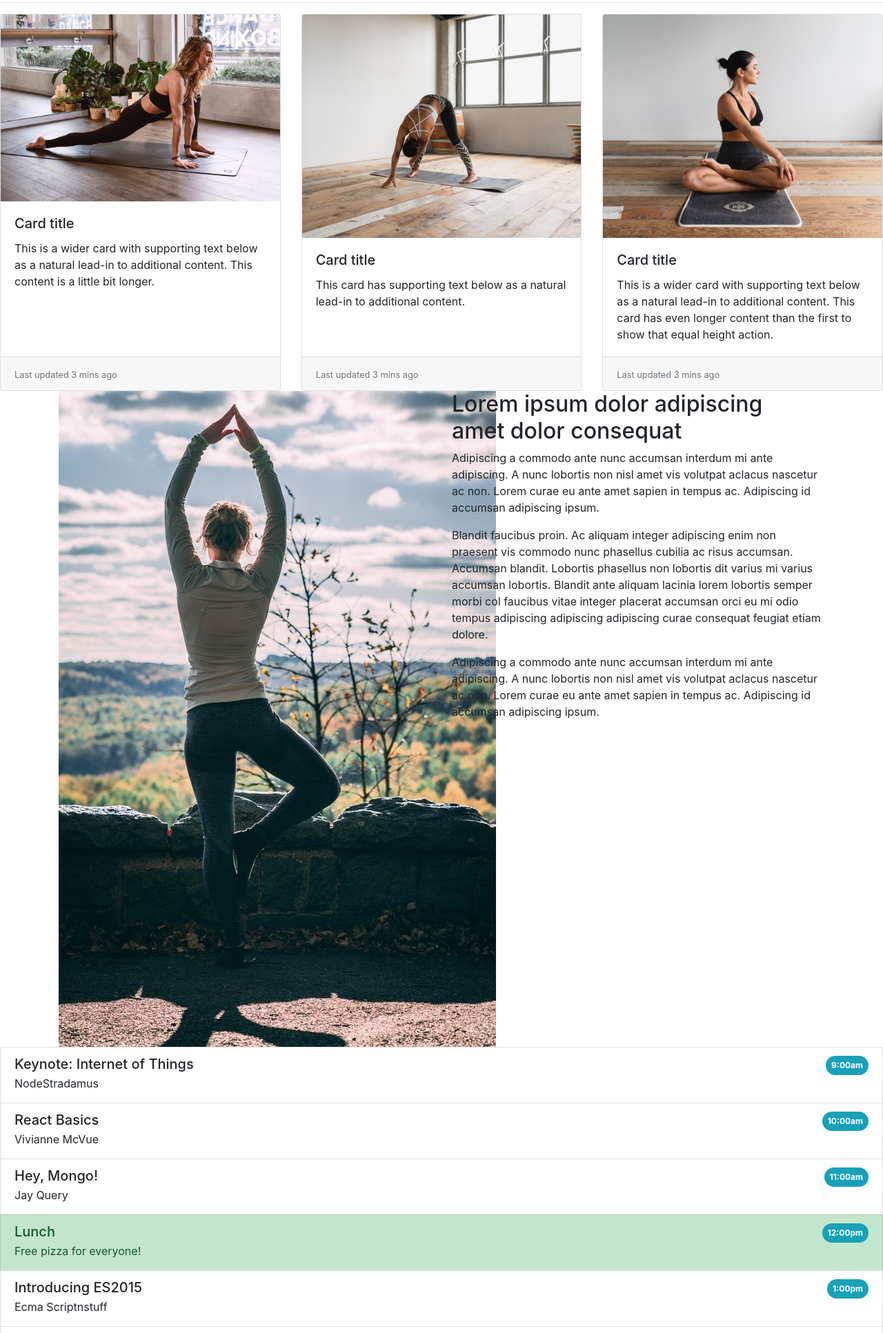
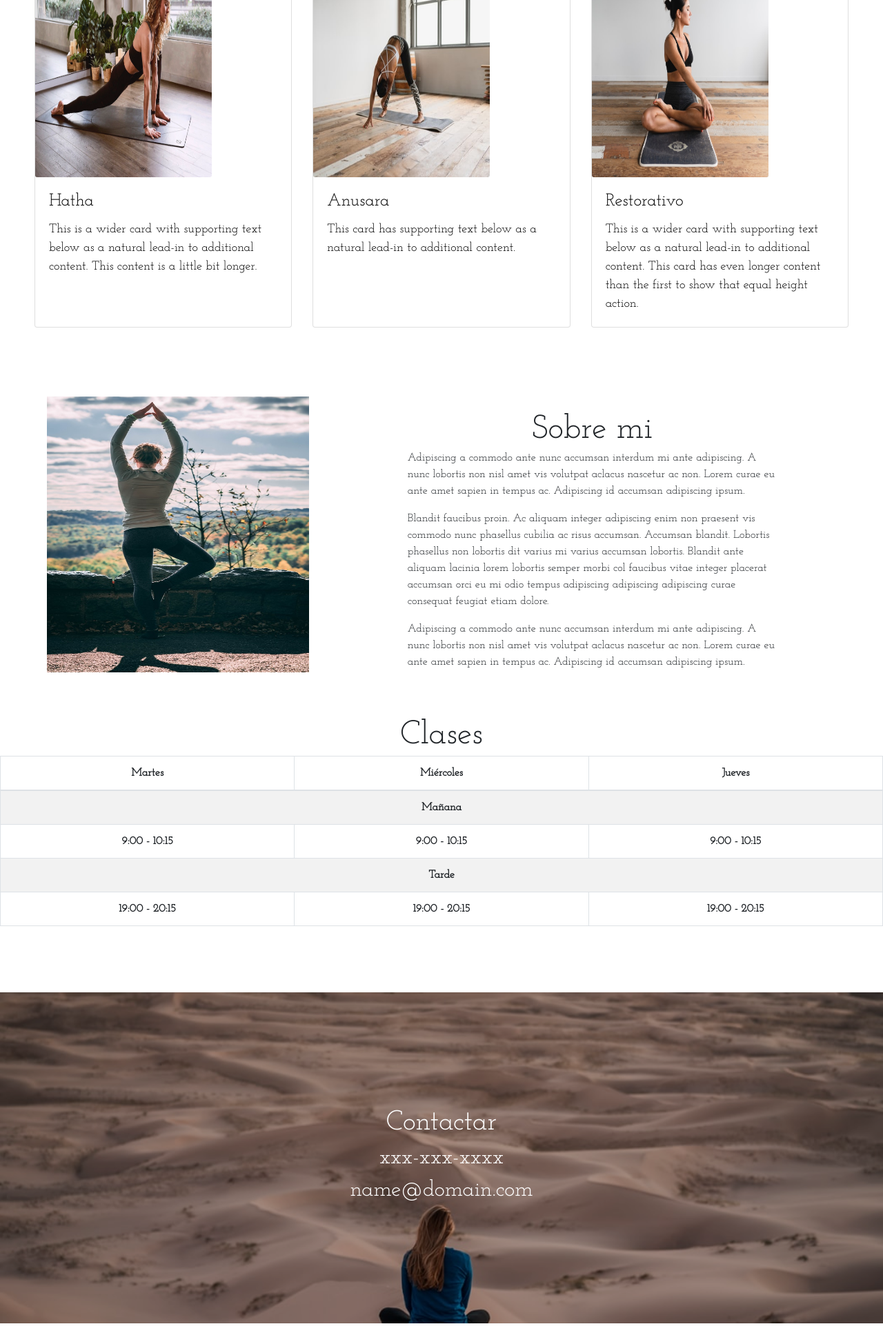
Before and after one commit to danasan/katiayoga-site, a Gatsby site: page / in a window 1280 px wide. Shown: the part 867-2800 px from the top of the page at 69% size. Built offline with nearby package versions, Linux system fonts and the light colour scheme; Gatsby itself is replaced by a stand-in of ours.

Commit message:
finish general structure and styling

```diff
--- a/src/assets/css/main.css
+++ b/src/assets/css/main.css
@@ -1,6 +1,29 @@
+
+@import url('https://fonts.googleapis.com/css?family=Josefin+Slab&display=swap');
+
+
+@media all and (max-width:800px)
+{
+   html{
+        display: block;
+        float: none;
+        width: 100%;
+   }
+}
+
+html {
+    scroll-padding-top: 80px;
+  }
+
+  .section-title {
+    font-size: 3rem;
+    font-weight: 300rem;
+    margin-bottom: 0;
+    font-family: 'Josefin Slab', serif;
+    text-align: center;
+ }
 
 /*********** navigation ***********/
-@import url('https://fonts.googleapis.com/css?family=Roboto+Slab&display=swap');
 
 #logo {
 	display: block;
@@ -20,7 +43,7 @@
 	right: 0;
 	height: 85px;
 	background: #fff;
-    z-index: 1;
+    z-index: 9;
     text-align: center;
 
 }
@@ -51,7 +74,6 @@
 .navigation nav a:hover,
 .navigation nav a.open {
 	color: #323232;
-	/*font-weight: bold;*/
 	text-shadow: 0 0 1px rgba(0,0,0,.5);
 }
 
@@ -61,14 +83,16 @@ body {
     margin: 0;
     padding: 0;
  }
+
  .hero {
     position: relative;
     width: 100vw;
-    height: 100vh;
+    height: 80vh;
     display: flex;
     justify-content: center;
     align-items: center;
  }
+
  .hero::before {
     content: "";
     position: absolute;
@@ -82,21 +106,132 @@ body {
     background-position: center center;
     filter: brightness(70%);
  }
+
  .hero-content {
     position: relative;
-    font-family: 'Roboto Slab', serif;
+    font-family: 'Josefin Slab', serif;
     color: white;
     text-align: center;
     margin: 0.625rem;
  }
- .hero-title {
-    font-size: 3rem;
-    font-weight: 600;
-    margin-bottom: 0;
- }
+
  .hero-subtitle {
     font-size: 2rem;
     font-weight: 200;
     margin-top: 1rem;
     text-align: center;
+    font-family: 'Josefin Slab', serif;
  }
+
+ .styles-header {
+    font-family: 'Josefin Slab', serif;
+    margin: 3rem;
+ }
+
+ .styles-hr {
+    display: block;
+    margin-top: 0.5em;
+    margin-bottom: 0.5em;
+    margin-left: 40%;
+    margin-right: 40%;
+    border-style: ridge;
+    text-align: center;
+  }
+
+  /******************* styles section **********************/
+
+.card-img {
+    width: 20vw;
+    height: 40vh;
+}
+
+.card-deck{
+    margin-bottom: 5rem;
+    padding-left: 50px;
+    padding-right: 50px;
+    color: black;
+    text-emphasis-color: black;
+}
+
+.card-body{
+    font-family: 'Josefin Slab', serif;
+    font-weight: bold;
+}
+
+.card-title{
+    font-size: 3rem;
+}
+
+/******************* about section **********************/
+#about{
+    padding-top: 20px;
+    padding-bottom: 50px;
+    font-family: 'Josefin Slab', serif;
+    /* position: relative;
+    width: 100vw;
+    height: 70vh;
+    display: flex;
+    justify-content: center;
+    align-items: center; */
+ }
+
+ .img-container{
+    text-align: center;
+    display: block;
+  }
+
+  /* .about-text{
+    align-content: center;
+    display: block;
+    padding-left: 20px;
+    padding-right: 10px;
+  } */
+
+ .about-hr{
+    text-align: left;
+    width: 27%;
+    margin: 0 auto 0 0;
+    padding-bottom: 20px;
+ }
+
+ /******************* classes section **********************/
+
+ .classes-hr{
+    text-align: center;
+    width: 10%;
+    margin: 0 auto;
+    padding-bottom: 20px;
+ }
+
+ /*********** contact ***********/
+ .contact-section {
+    margin-top: 6rem;
+    position: relative;
+    width: 100vw;
+    height: 60vh;
+    display: flex;
+    justify-content: center;
+    align-items: center;
+ }
+
+ .contact-section::before {
+    content: "";
+    position: absolute;
+    top: 0;
+    left: 0;
+    width: 100%;
+    height: 100%;
+    background: url(../images/footer.jpeg);
+    background-repeat: no-repeat;
+    background-size: cover;
+    background-position: center center;
+    filter: brightness(70%);
+ }
+
+ .contact-content {
+    position: relative;
+    font-family: 'Josefin Slab', serif;
+    color: white;
+    text-align: center;
+    margin: 0.625rem;
+ }
--- a/src/components/navigation.js
+++ b/src/components/navigation.js
@@ -1,6 +1,5 @@
 import React from "react";
 import "bootstrap/dist/css/bootstrap.min.css";
-import Nav from "react-bootstrap/Nav";
 import icon from "../assets/images/logo-nav.png";
 import "../pages/index.js";
 import "../assets/css/main.css";
@@ -13,13 +12,13 @@ class Navigation extends React.Component {
                 <nav>
                     <ul>
                         <li>
-                            <a href="#about">Sobre mi</a>
+                            <a className="anchor" href="#about">Sobre mi</a>
                         </li>
                         <li>
-                            <a href="#classes">Clases</a>
+                            <a className="anchor" href="#classes">Clases</a>
                         </li>
                         <li>
-                            <a href="#contact">Contactar</a>
+                            <a className="anchor" href="#contact">Contactar</a>
                         </li>
                     </ul>
                 </nav>
--- a/src/pages/index.js
+++ b/src/pages/index.js
@@ -9,6 +9,7 @@ import hatha from "../assets/images/hatha.jpeg";
 import anusara from "../assets/images/anusara.jpeg";
 import restorative from "../assets/images/restorative.jpeg";
 import profile from "../assets/images/profile.jpeg";
+import Table from "react-bootstrap/Table";
 
 class IndexPage extends React.Component {
   render() {
@@ -19,65 +20,63 @@ class IndexPage extends React.Component {
         <Helmet title={siteTitle} />
 
         <section id="styles" className="yoga-styles">
-          <h5 class="hero-subtitle">
-            Adipiscing a commodo ante nunc accumsan interdum mi ante adipiscing!
-          </h5>
-          <hr></hr>
-          <CardDeck>
+          <div className="styles-header">
+            <h1 class="section-title">
+              Adipiscing a commodo ante nunc accumsan interdum.
+            </h1>
+            <hr className="styles-hr"></hr>
+          </div>
+
+          <CardDeck className="card-deck">
             <Card>
-              <Card.Img variant="top" src={hatha} />
-              <Card.Body>
-                <Card.Title>Card title</Card.Title>
-                <Card.Text>
+              <Card.Img className="card-img" variant="top" src={hatha} />
+              <Card.Body className="card-body">
+                <Card.Title style={{ fontSize: 25, fontWeight: 500 }}>Hatha</Card.Title>
+                <Card.Text style={{ fontSize: 18, fontWeight: 200 }}>
                   This is a wider card with supporting text below as a natural lead-in to
                   additional content. This content is a little bit longer.
                 </Card.Text>
               </Card.Body>
-              <Card.Footer>
-                <small className="text-muted">Last updated 3 mins ago</small>
-              </Card.Footer>
             </Card>
             <Card>
-              <Card.Img variant="top" src={anusara} />
+              <Card.Img className="card-img" variant="top" src={anusara} />
               <Card.Body>
-                <Card.Title>Card title</Card.Title>
-                <Card.Text>
+                <Card.Title style={{ fontSize: 25, fontWeight: 500 }}>Anusara</Card.Title>
+                <Card.Text style={{ fontSize: 18, fontWeight: 200 }}>
                   This card has supporting text below as a natural lead-in to additional
                   content.{' '}
                 </Card.Text>
               </Card.Body>
-              <Card.Footer>
-                <small className="text-muted">Last updated 3 mins ago</small>
-              </Card.Footer>
             </Card>
             <Card>
-              <Card.Img variant="top" src={restorative} />
+              <Card.Img className="card-img" variant="top" src={restorative} />
               <Card.Body>
-                <Card.Title>Card title</Card.Title>
-                <Card.Text>
+                <Card.Title style={{ fontSize: 25, fontWeight: 500 }}>Restorativo</Card.Title>
+                <Card.Text style={{ fontSize: 18, fontWeight: 200 }}>
                   This is a wider card with supporting text below as a natural lead-in to
                   additional content. This card has even longer content than the first to
                   show that equal height action.
               </Card.Text>
               </Card.Body>
-              <Card.Footer>
-                <small className="text-muted">Last updated 3 mins ago</small>
-              </Card.Footer>
             </Card>
           </CardDeck>
         </section>
 
         <section id="about" className="main style2">
-          <div className="container">
-            <div className="row">
-              <div className="col-6">
-                <img src={profile} alt="Imagen de Perfil" />
-              </div>
-              <div className="col-6">
-                <header className="major">
-                  <h2>Lorem ipsum dolor adipiscing<br />
-                    amet dolor consequat</h2>
-                </header>
+          <div className="row">
+            <div className="col-12 col-sm-10 offset-sm-1 col-md-6 offset-md-0 col-lg-5">
+              <span className="img-container">
+                <img className="img-responsive center-block" src={profile} alt="Imagen de Perfil"
+                  style={{ width: 380, height: 400, paddingRight: 0, float: "center" }} />
+              </span>
+            </div>
+            <div className="col-12 col-sm-12 col-md-6"
+              style={{ paddingLeft: 60, paddingRight: 60, paddingTop: 20 }}>
+              <header className="major" >
+                <h2 class="section-title">Sobre mi</h2>
+                {/* <hr className="about-hr"></hr> */}
+              </header>
+              <div className="about-text" style={{ textAlign: "left" }}>
                 <p>Adipiscing a commodo ante nunc accumsan interdum mi ante adipiscing. A nunc lobortis non nisl amet vis volutpat aclacus nascetur ac non. Lorem curae eu ante amet sapien in tempus ac. Adipiscing id accumsan adipiscing ipsum.</p>
                 <p>Blandit faucibus proin. Ac aliquam integer adipiscing enim non praesent vis commodo nunc phasellus cubilia ac risus accumsan. Accumsan blandit. Lobortis phasellus non lobortis dit varius mi varius accumsan lobortis. Blandit ante aliquam lacinia lorem lobortis semper morbi col faucibus vitae integer placerat accumsan orci eu mi odio tempus adipiscing adipiscing adipiscing curae consequat feugiat etiam dolore.</p>
                 <p>Adipiscing a commodo ante nunc accumsan interdum mi ante adipiscing. A nunc lobortis non nisl amet vis volutpat aclacus nascetur ac non. Lorem curae eu ante amet sapien in tempus ac. Adipiscing id accumsan adipiscing ipsum.</p>
@@ -87,65 +86,52 @@ class IndexPage extends React.Component {
         </section>
 
         <section id="classes" className="class-section">
-          <ul class="list-group">
-            <li class="list-group-item">
-              <div class="d-flex justify-content-between">
-                <h5 class="mb-1">Keynote: Internet of Things</h5>
-                <span class="badge badge-pill badge-info p-2">9:00am</span>
-              </div>
-              <p class="mb-1">NodeStradamus</p>
-            </li>
-            <li class="list-group-item">
-              <div class="d-flex justify-content-between">
-                <h5 class="mb-1">React Basics</h5>
-                <span class="badge badge-pill badge-info p-2">10:00am</span>
-              </div>
-              <p class="mb-1">Vivianne McVue</p>
-            </li>
-            <li class="list-group-item">
-              <div class="d-flex justify-content-between">
-                <h5 class="mb-1">Hey, Mongo!</h5>
-                <span class="badge badge-pill badge-info p-2">11:00am</span>
-              </div>
-              <p class="mb-1">Jay Query</p>
-            </li>
-            <li class="list-group-item list-group-item-success">
-              <div class="d-flex justify-content-between">
-                <h5 class="mb-1">Lunch</h5>
-                <span class="badge badge-pill badge-info p-2">12:00pm</span>
-              </div>
-              <p class="mb-1">Free pizza for everyone!</p>
-            </li>
-            <li class="list-group-item">
-              <div class="d-flex justify-content-between">
-                <h5 class="mb-1">Introducing ES2015</h5>
-                <span class="badge badge-pill badge-info p-2">1:00pm</span>
-              </div>
-              <p class="mb-1">Ecma Scriptnstuff</p>
-            </li>
-            <li class="list-group-item">
-              <div class="d-flex justify-content-between">
-                <h5 class="mb-1">Getting Started With Redux</h5>
-                <span class="badge badge-pill badge-info p-2">2:00pm</span>
-              </div>
-              <p class="mb-1">Robbie Redux</p>
-            </li>
-            <li class="list-group-item">
-              <div class="d-flex justify-content-between">
-                <h5 class="mb-1">What's Babel?</h5>
-                <span class="badge badge-pill badge-info p-2">3:00pm</span>
-              </div>
-              <p class="mb-1">Json Babel</p>
-            </li>
-          </ul>
+          <header className="major" >
+            <h2 class="section-title">Clases</h2>
+          </header>
+          <Table striped bordered hover
+            style={{
+              textAlign: "center", fontFamily: 'Josefin Slab', fontWeight: "bold",
+            }}>
+            <thead>
+              <tr>
+                <th>Martes</th>
+                <th>Miércoles</th>
+                <th>Jueves</th>
+              </tr>
+            </thead>
+            <tbody>
+              <tr>
+                <th colSpan="3">Mañana</th>
+              </tr>
+              <tr>
+                <td>9:00 - 10:15</td>
+                <td>9:00 - 10:15</td>
+                <td>9:00 - 10:15</td>
+              </tr>
+              <tr>
+                <th colSpan="3">Tarde</th>
+              </tr>
+              <tr>
+                <td>19:00 - 20:15</td>
+                <td>19:00 - 20:15</td>
+                <td>19:00 - 20:15</td>
+              </tr>
+            </tbody>
+          </Table>
         </section>
 
-        <section id="contact" className="class-section">
-          <div className="container">
-            <header className="major">
-              <h2>Contactar</h2>
-            </header>
-            <p>Sed lacus nascetur ac ante amet sapien.</p>
+        <section id="contact" className="contact-section">
+          <div class="contact-content">
+            <h1 class="contact-title">
+              Contactar
+            </h1>
+            <h2 class="contact-subtitle">
+              xxx-xxx-xxxx
+            </h2>
+            <h2 class="contact-subtitle">
+              name@domain.com
+            </h2>
           </div>
         </section>
 
```
Also changed, not shown: src/assets/images/footer.jpeg (renamed from src/assets/images/woman-in-dunes.jpeg).
